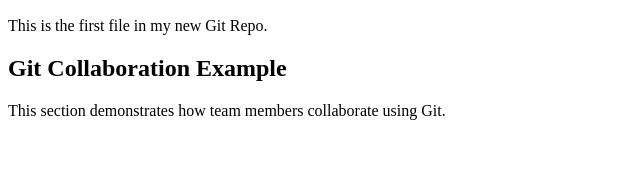
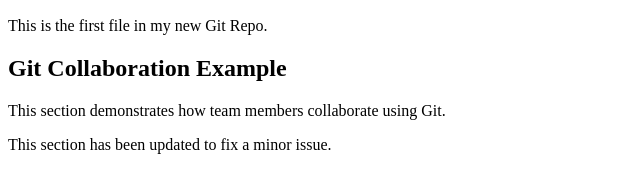
Before and after one commit to jinesh999/myproject, a plain HTML site: page Index.html in a window 1280 px wide. Shown: the part 110-302 px from the top of the page, without its empty margins (0-640 px from the left). Drawn offline with Linux system fonts and the light colour scheme.

Commit message:
Fixed minor bug in Index.html

```diff
--- a/Index.html
+++ b/Index.html
@@ -11,6 +11,10 @@
 <section>
   <h2>Git Collaboration Example</h2>
   <p>This section demonstrates how team members collaborate using Git.</p>
+
+<!-- Bugfix note added -->
+<p>This section has been updated to fix a minor issue.</p>
+
 </section>
 
 </html>
```
